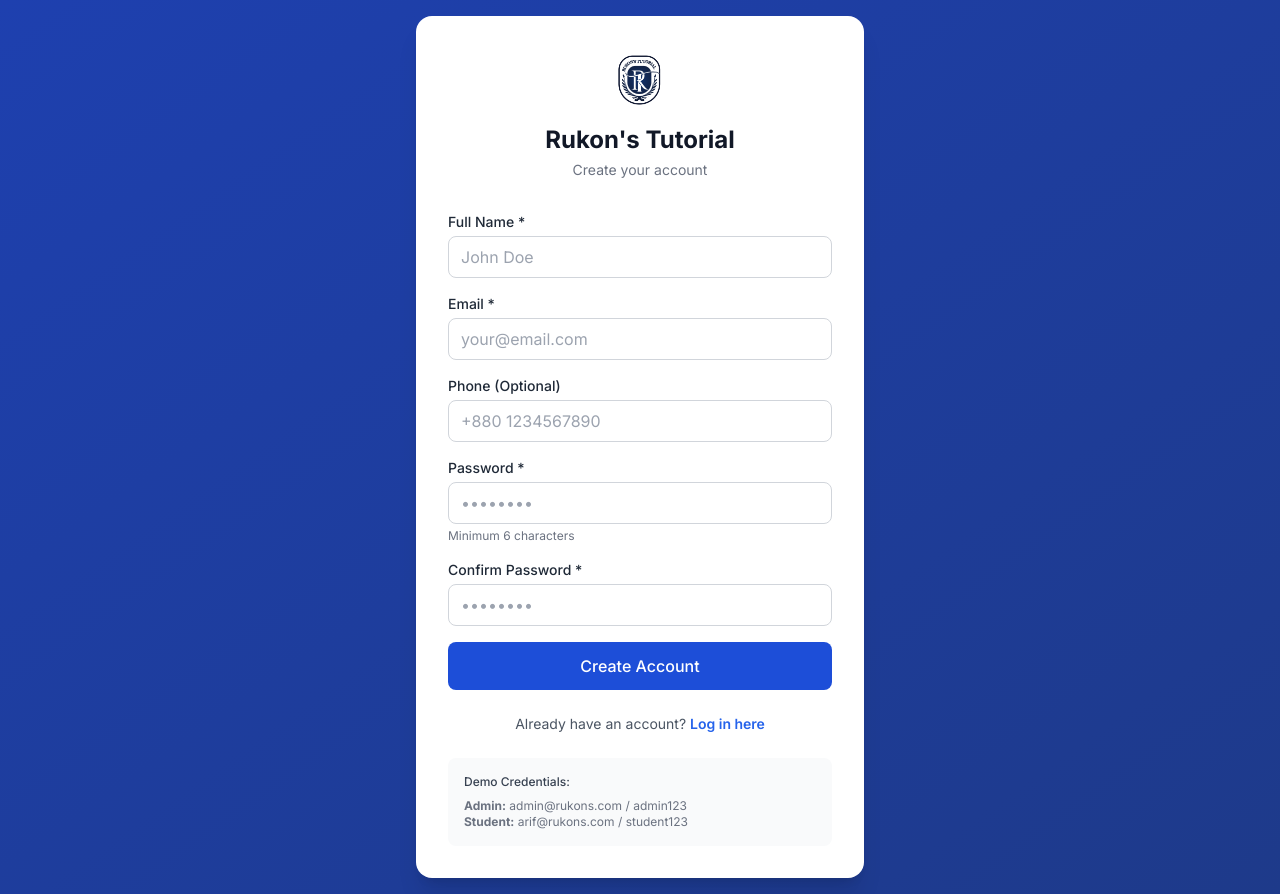
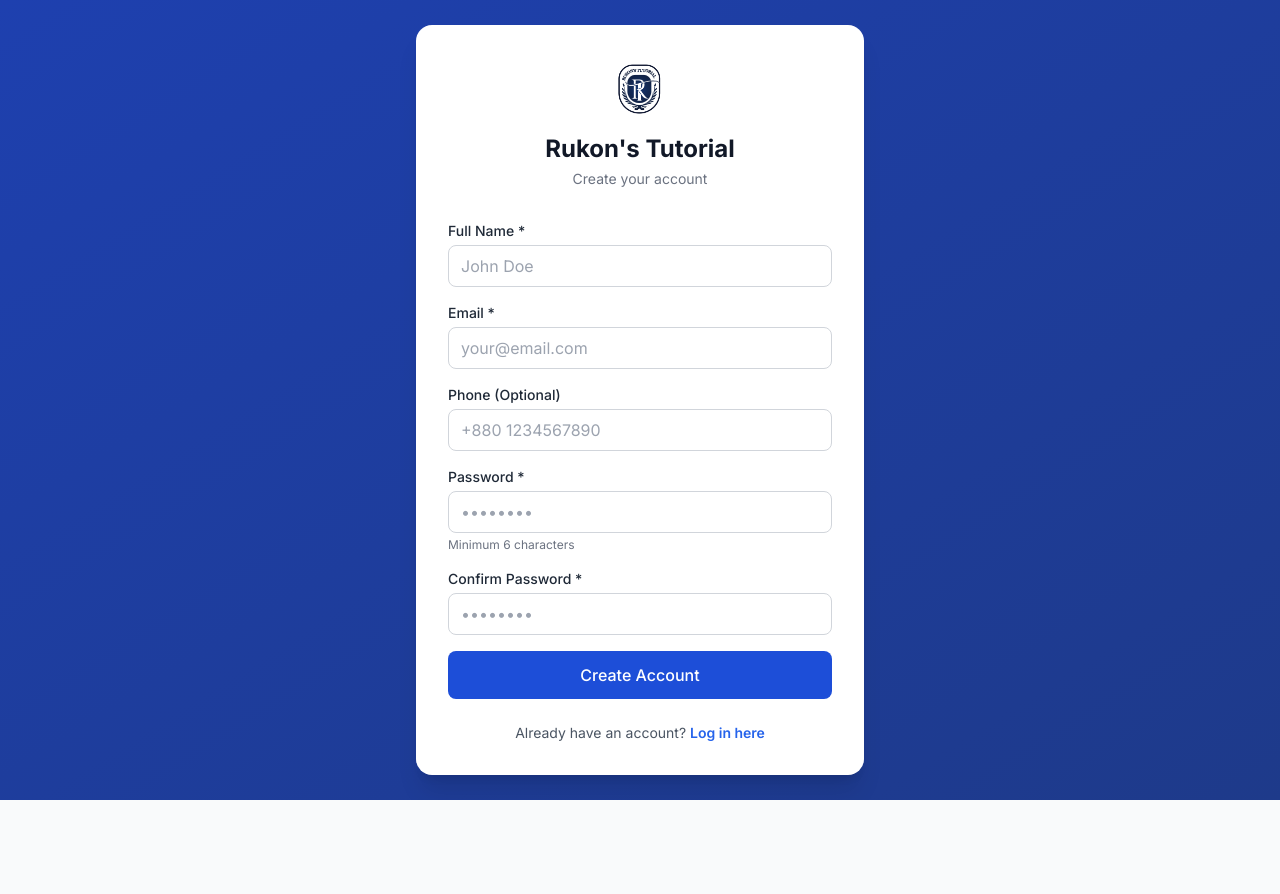
Before and after one commit to Tofsir7/Rukon-s-Tutorial, a React (Vite) app in the folder client/: page /register in a window 1280 px wide. After the commit the page ends 800 px from the top, so only its background shows below. Built offline with nearby package versions, Linux system fonts and the light colour scheme; no server answers.

Commit message:
Remove demo credentials from RegisterPage
Removed demo credentials section from the RegisterPage.

```diff
--- a/client/src/pages/auth/RegisterPage.jsx
+++ b/client/src/pages/auth/RegisterPage.jsx
@@ -190,11 +190,11 @@
           </p>
         </div>
 
-        <div className="mt-6 p-4 bg-gray-50 rounded-lg text-xs text-gray-500">
+        {/* <div className="mt-6 p-4 bg-gray-50 rounded-lg text-xs text-gray-500">
           <p className="font-medium text-gray-700 mb-2">Demo Credentials:</p>
           <p><strong>Admin:</strong> admin@rukons.com / admin123</p>
           <p><strong>Student:</strong> arif@rukons.com / student123</p>
-        </div>
+        </div> */}
       </div>
     </div>
   );
```
